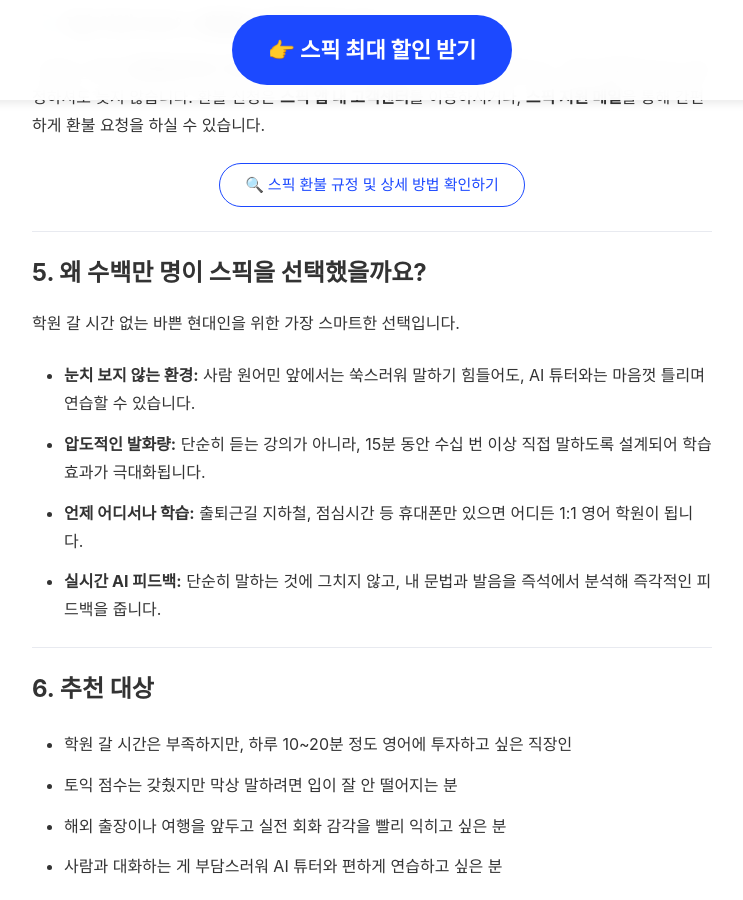
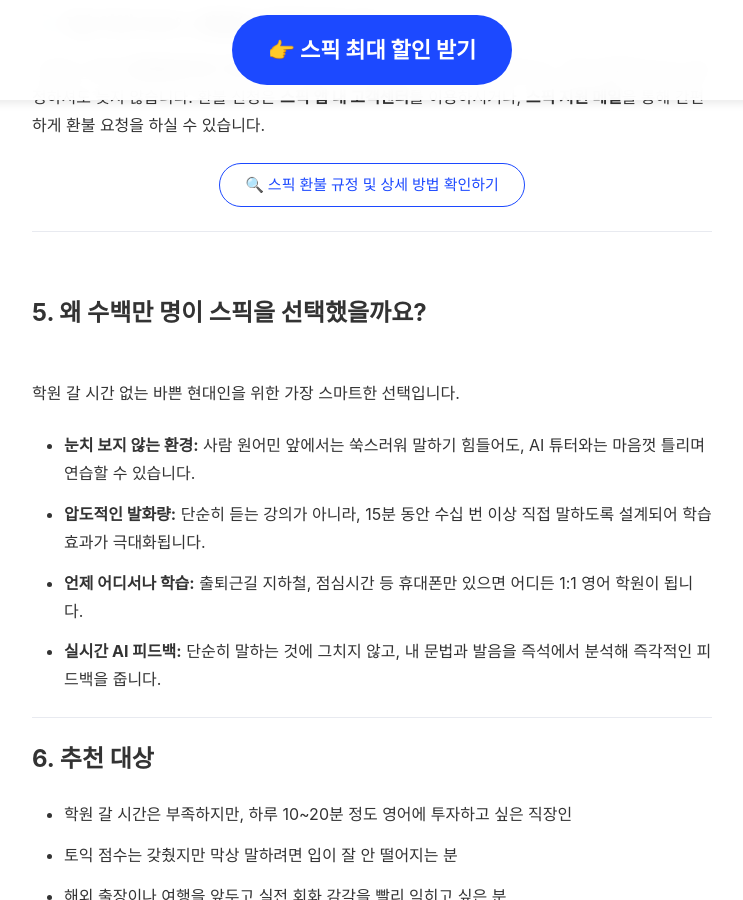
Before and after one commit to kjsjdw/speak_event_page, a Jekyll site: the page built from content/main-page-content.md, in a window 1280 px wide and 900 px high, scrolled down 5330 px. Shown: the whole window, without its empty margins (268-1011 px from the left). Built offline with Jekyll 4.4.1, drawn with Linux system fonts in a browser that asks for light colours; some web fonts are replaced.

Commit message:
Update 06-why-speak.md

```diff
--- a/content/sections/06-why-speak.md
+++ b/content/sections/06-why-speak.md
@@ -1,4 +1,4 @@
-## 5. 왜 수백만 명이 스픽을 선택했을까요?
+<h2 id="toc-5" style="padding-top: 120px; margin-top: -80px; padding-bottom: 30px;">5. 왜 수백만 명이 스픽을 선택했을까요?</h2>
 학원 갈 시간 없는 바쁜 현대인을 위한 가장 스마트한 선택입니다.
 
 * **눈치 보지 않는 환경:** 사람 원어민 앞에서는 쑥스러워 말하기 힘들어도, AI 튜터와는 마음껏 틀리며 연습할 수 있습니다.
```
